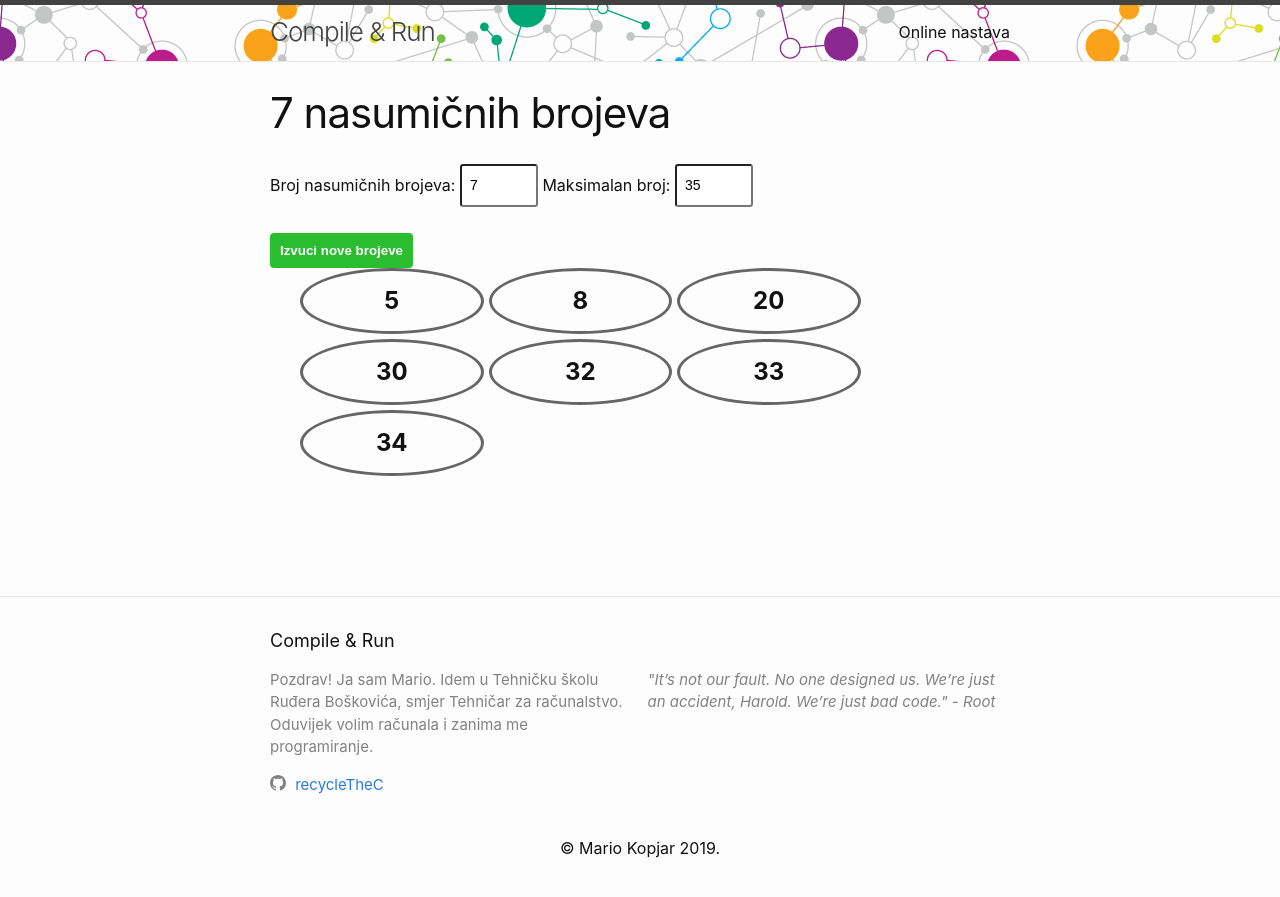
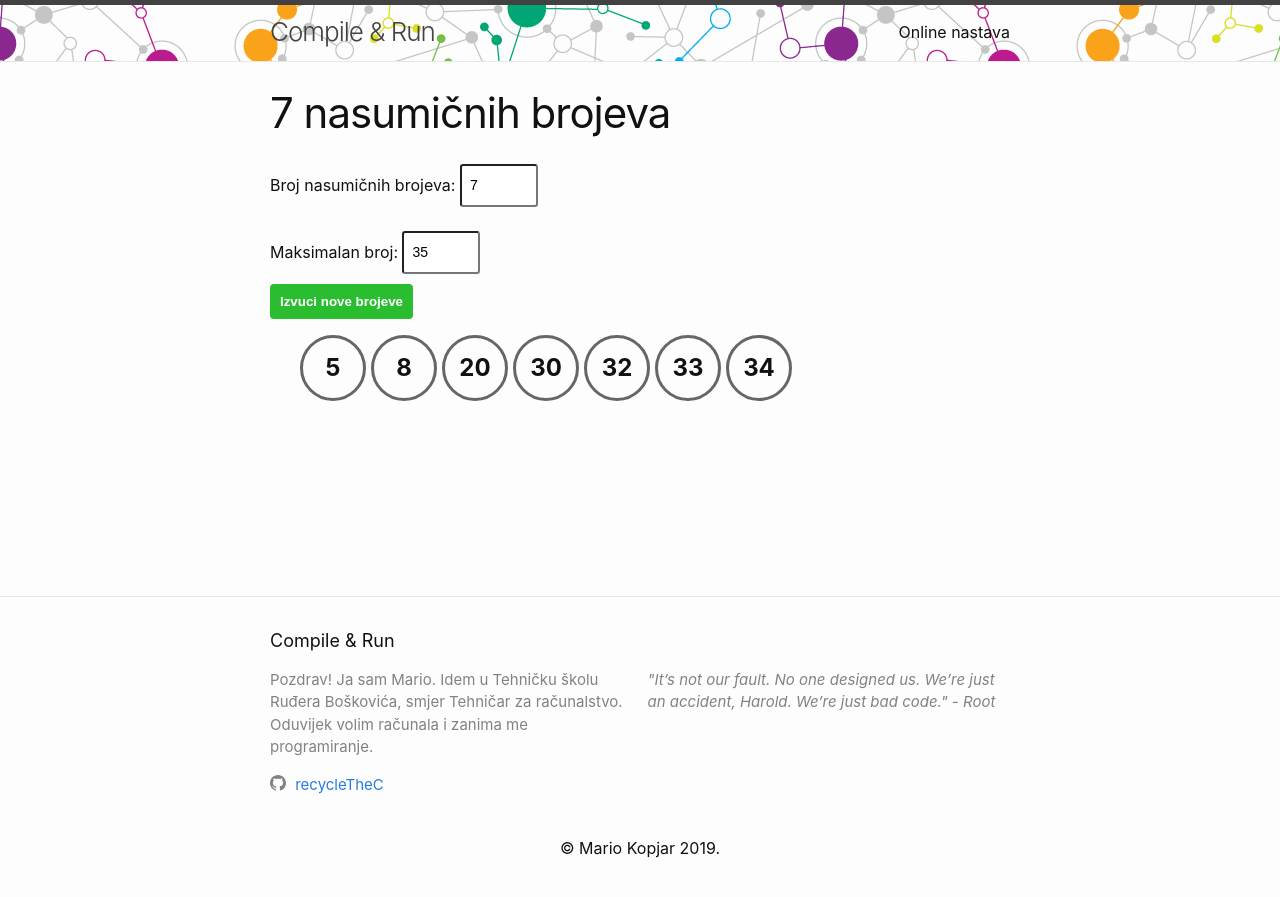
Before and after one commit to recycleTheC/blog, a Jekyll site: the page built from random.markdown, in a window 1280 px wide. Shown: the top 897 px of the page. Built offline with Jekyll 4.4.1, drawn with Linux system fonts in a browser that asks for light colours.

Commit message:
Update random.markdown

```diff
--- a/random.markdown
+++ b/random.markdown
@@ -8,7 +8,7 @@ exclude: true
 <style>
 
 #numbers li {
-    width: 25%;
+    width: 60px;
     line-height: 60px;
     border-radius: 50%;
     text-align: center;
@@ -50,11 +50,13 @@ exclude: true
     <label for="numOfNums">Broj nasumičnih brojeva:</label>
     <input type="number" class="form-control" id="numOfNums" value="7" min="1" max="255" onChange="load();">
 
+    <br><br>
+
     <label for="numOfNums">Maksimalan broj:</label>
     <input type="number" class="form-control" id="maxNum" value="35" min="1" max="255" onChange="load();">
+    <br>
+    <input id="submit" type="button" value="Izvuci nove brojeve" onclick="load()">
     </div>
-
-    <input id="submit" type="button" value="Izvuci nove brojeve" onclick="load()">
 </form>
 
 <div>
```
